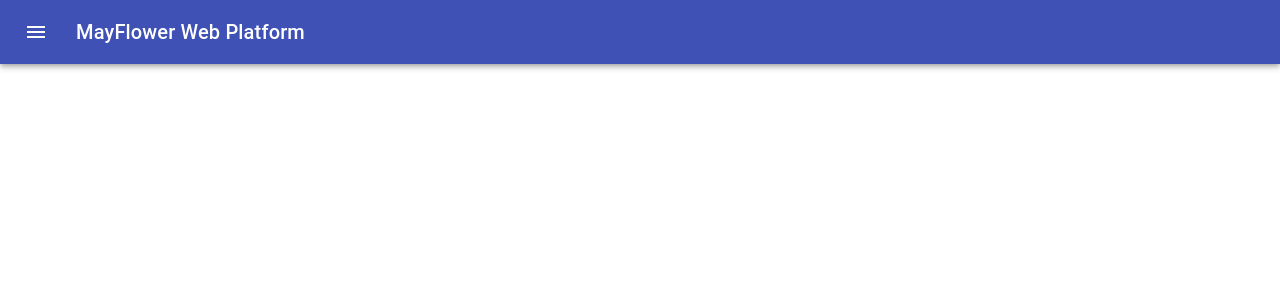
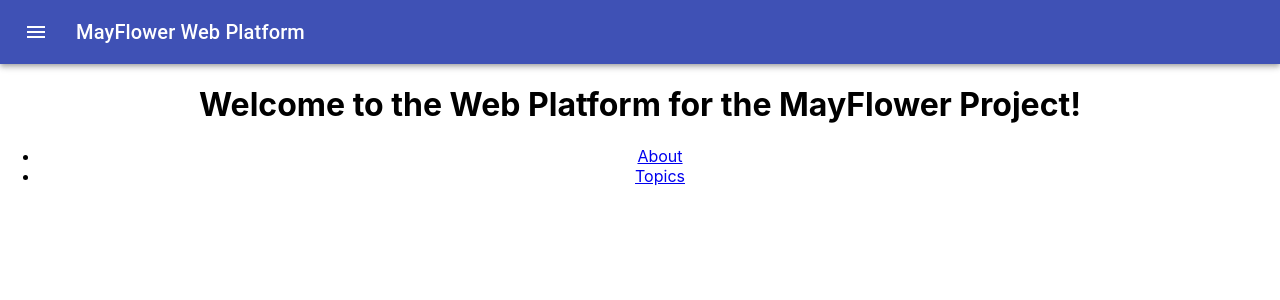
Before and after one commit to alexandar1000/MayFlower-WebPortal, a React (Create React App) app in the folder mayflower-webplatform/: page / in a window 1280 px wide. Shown: the top 300 px of the page. Built offline with nearby package versions, Linux system fonts and the light colour scheme.

Commit message:
Add routing

```diff
--- a/mayflower-webplatform/package.json
+++ b/mayflower-webplatform/package.json
@@ -12,6 +12,7 @@
     "material-design-icons": "^3.0.1",
     "react": "^16.13.1",
     "react-dom": "^16.13.1",
+    "react-router-dom": "^5.2.0",
     "react-scripts": "^3.4.3"
   },
   "scripts": {
--- a/mayflower-webplatform/src/App.js
+++ b/mayflower-webplatform/src/App.js
@@ -6,6 +6,13 @@ import Toolbar from '@material-ui/core/Toolbar';
 import Typography from '@material-ui/core/Typography';
 import IconButton from '@material-ui/core/IconButton';
 import MenuIcon from '@material-ui/icons/Menu';
+import MainView from './Components/MainView';
+import {
+  BrowserRouter as Router,
+  Switch,
+  Route,
+  Link,
+} from "react-router-dom";
 
 const useStyles = makeStyles((theme) => ({
   root: {
@@ -35,6 +42,9 @@ function App() {
           </Typography>
         </Toolbar>
       </AppBar>
+      <Router>
+        <MainView/>
+      </Router>
     </div>
   );
 }
--- /dev/null
+++ b/mayflower-webplatform/src/Components/MainView.js
@@ -0,0 +1,44 @@
+import React from 'react';
+import {
+    BrowserRouter as Router,
+    Switch,
+    Route,
+    Link,
+    // useRouteMatch,
+    // useParams
+  } from "react-router-dom";
+
+
+class MainView extends React.Component {
+    render() {
+        return (
+            <div>
+                <div>
+                    <Switch>
+                        <Route path="/control-centre">
+                            <h1>Control Centre</h1>
+                            <Link to="/">Home</Link>
+                        </Route>
+                        <Route path="/historical-data">
+                            <h1>Historical Data</h1>
+                            <Link to="/">Home</Link>
+                        </Route>
+                        <Route path="/">
+                        <h1>Welcome to the Web Platform for the MayFlower Project!</h1>
+                        <ul>
+                            <li>
+                                <Link to="/control-centre">About</Link>
+                            </li>
+                            <li>
+                                <Link to="/historical-data">Topics</Link>
+                            </li>
+                        </ul>
+                        </Route>
+                    </Switch>
+                </div>
+            </div>
+        );
+    }
+}
+
+export default MainView;
```
Also changed, not shown: 1 other file (tests, documents, lock files or other folders).
